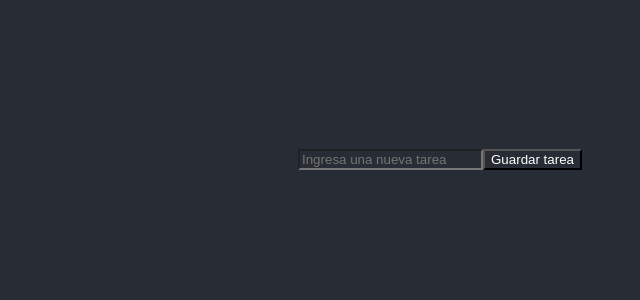
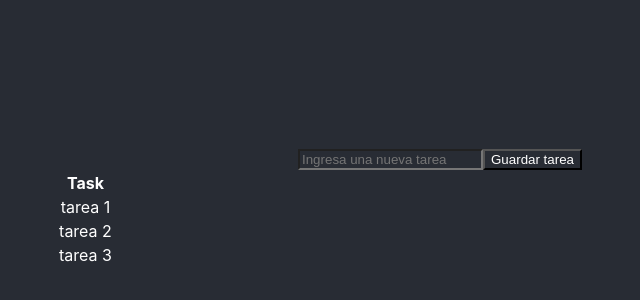
Before and after one commit to romariou76/apptask-localstorage, a React (Create React App) app: page / in a window 1280 px wide. Shown: the part 108-408 px from the top of the page, without its empty margins (200-840 px from the left). Built offline with nearby package versions, Linux system fonts and the light colour scheme.

Commit message:
Hicimos el listado de las tareas

```diff
--- a/src/App.js
+++ b/src/App.js
@@ -1,10 +1,48 @@
+import { useState } from "react";
 import "./App.css";
 import CreadorTareas from "./components/CreadorTareas";
 
 function App() {
+  const [tareasItems, setTareasItems] = useState([
+    { name: "tarea 1", done: false },
+    { name: "tarea 2", done: false },
+    { name: "tarea 3", done: false },
+  ]);
+
+  // Pasaremos esta funcion al componente CreadorTareas(linea19) mediante props para que lo ejecute
+  function crearTarea(tareaName){
+    // alert('creando...')// alert(tareaName)
+    // Si devuelve undefined pues ese dato no existe entonces si puedes añadir esa tarea, mas si existe no hace nada :V - Compara si hay un objeto si existe o no
+    if(!tareasItems.find(tarea => tarea.name === tareaName)) {
+      setTareasItems([...tareasItems, {name: tareaName, done: false}])// React dice crear una copia del arreglo (...tareas) y añade el nuevo elemento como un "Objeto"
+    } else{
+      alert('tarea ya agregada')
+    }
+  }
+
   return (
     <div className="App">
-      <CreadorTareas />
+      <CreadorTareas crearTarea={crearTarea}/>
+
+      <table>
+        <thead>
+          <tr>
+            <th>Task</th>
+          </tr>
+        </thead>
+        <tbody>
+          {
+            tareasItems.map(tarea => (// Por cada tarea que haya devuelva un tr con el nombre y cada tarea debe tener una clave unica en <tr>
+              <tr key={tarea.name}>
+                <td>
+                  {tarea.name}
+                </td>
+              </tr>
+            ))
+          }
+        </tbody>
+      </table>
+
     </div>
   );
 }
--- a/src/components/CreadorTareas.js
+++ b/src/components/CreadorTareas.js
@@ -1,13 +1,16 @@
 import { useState } from "react";
 
-function CreadorTareas() {
+function CreadorTareas({crearTarea}) {
 
-  const [nuevaTarea, setNuevaTarea] = useState();
+  // console.log(props)
+
+  const [nuevaTarea, setNuevaTarea] = useState('');
         //variable -  funcion
 
   // Manejando el evento de envio - recibimos el evento (e)
   const handleSubmit = (e) => {
     e.preventDefault(); // Cancele la actualizacion de la pagina
+    crearTarea(nuevaTarea)  // Antes de guardar, llamamos desde props la funcion crearTarea
     localStorage.setItem("tareas", nuevaTarea); //Hace el guardado en LocalStorage de la tarea que tipeo el usuario = clave - valor
     setNuevaTarea(""); // Una vez guardado limpiamos el input como string vacio
   };
```
